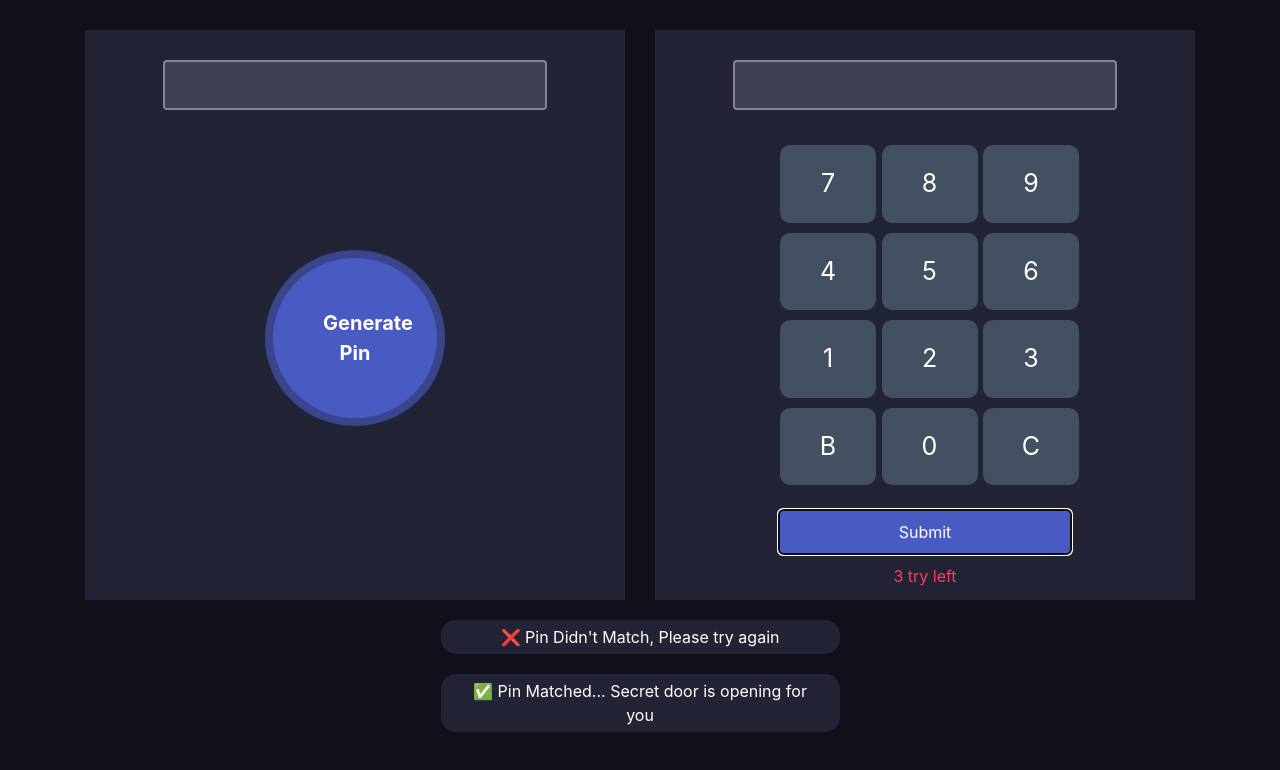
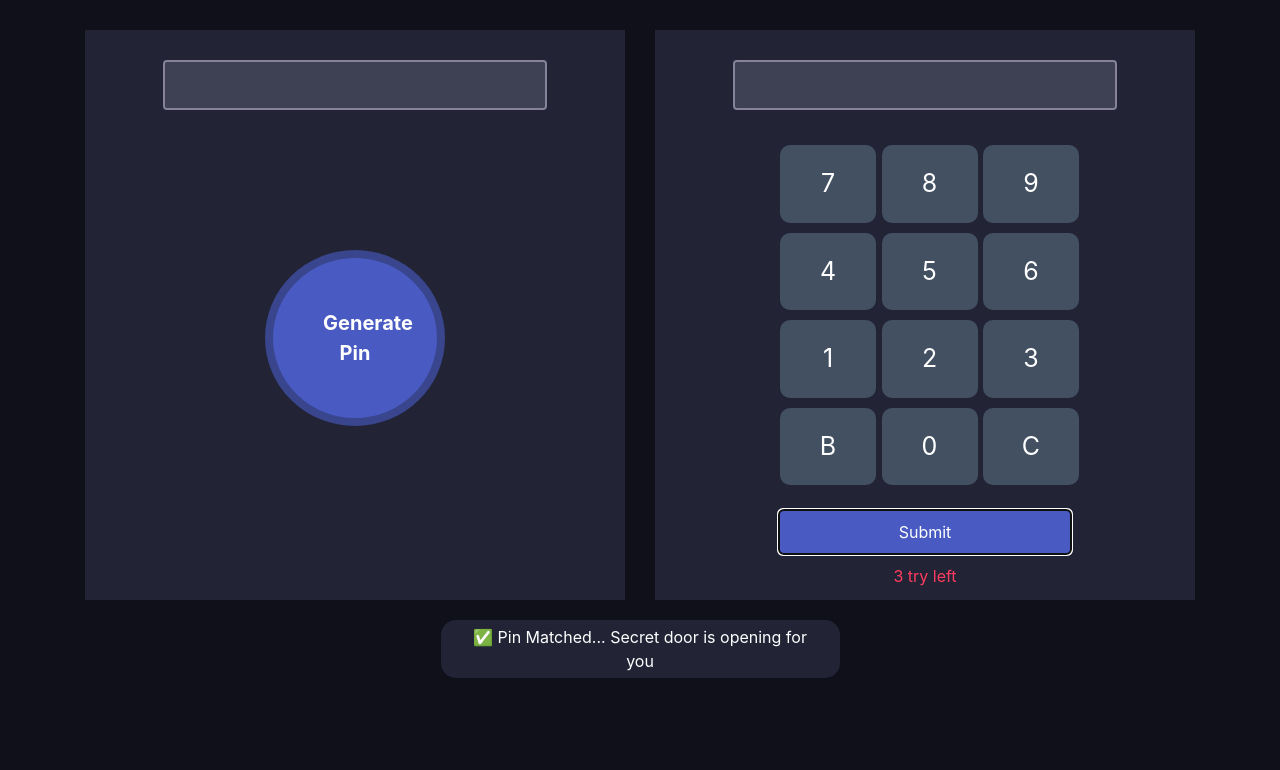
Before and after one commit to suparansharma/pin-matcher-master_using_Javascript, a plain HTML site: page index.html in a window 1280 px wide. Both pictures are taken after a click on the button "Submit". Drawn offline with nearby package versions, Linux system fonts and the light colour scheme.

Commit message:
verifacation system calculation

```diff
--- a/index.html
+++ b/index.html
@@ -42,7 +42,7 @@
                                 <div class="button">C</div>
                             </div>
                             <div>
-                                <button type="submit" class="submit-btn">Submit</button>
+                                <button onclick="verifyPin()" type="submit" class="submit-btn">Submit</button>
                                 <p class="action-left">3 try left</p>
                             </div>
                     </div>
@@ -50,8 +50,8 @@
             </div>
         </div>
         <div class="notify-section">
-            <p class="notify">❌ Pin Didn't Match, Please try again</p>
-            <p class="notify">✅ Pin Matched... Secret door is opening for you</p>
+            <p id="notVerify" class="notify">❌ Pin Didn't Match, Please try again</p>
+            <p id="Verify" class="notify">✅ Pin Matched... Secret door is opening for you</p>
         </div>
     </div>
 </body>
@@ -100,6 +100,35 @@ function getPin(){
     })
 
 
+    function verifyPin(){
+
+        const generatePinInput = document.getElementById('pin').value;
+        const typedInput = document.getElementById('calInput').value;
+        const notVerifyResult = document.getElementById('notVerify');
+        const VerifyResult = document.getElementById('Verify');
+
+
+
+        if(generatePinInput===typedInput){
+
+            notVerifyResult.style.display = "none";
+
+            VerifyResult.style.display = "block";
+        }
+
+        else{
+
+            notVerifyResult.style.display = "block";
+
+             VerifyResult.style.display = "none";
+
+
+        }
+
+
+    }
+
+
 
 
 </script>
```
